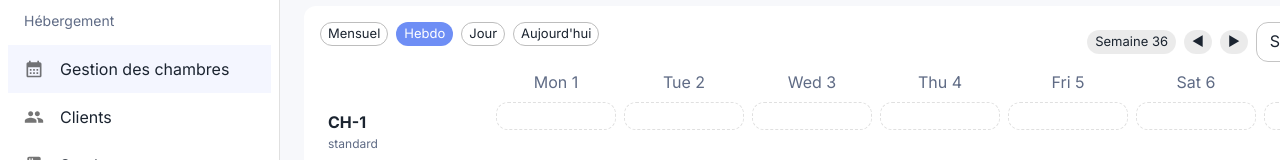
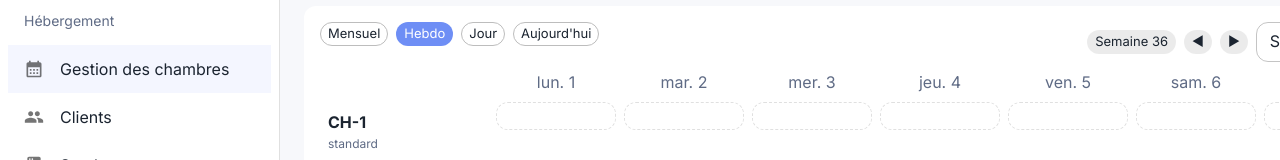
Before and after one commit to ManoaRANDRIANARISOA/NAS-1, a React (Vite) app: page /hebergement/gestion in a window 1280 px wide. Both pictures are taken after a click on the button "Hebdo". Shown: the part 140-300 px from the top of the page. Built offline with nearby package versions, Linux system fonts and the light colour scheme.

Commit message:
Apply French locale in GestionChambres and Clients pages
cgen-da06c86b9be740548c26d00a7c7694bf

```diff
--- a/client/pages/hebergement/GestionChambres.tsx
+++ b/client/pages/hebergement/GestionChambres.tsx
@@ -26,6 +26,7 @@ import {
   startOfMonth,
   startOfWeek,
 } from "date-fns";
+import { fr } from "date-fns/locale";
 import { useEffect, useState, Fragment } from "react";
 import { useLocation, useNavigate } from "react-router-dom";
 import { chambres as chambresData } from "@/services/mock";
@@ -205,7 +206,7 @@ function Calendar({
               key={d.toISOString()}
               sx={{ textAlign: "center", color: "text.secondary" }}
             >
-              {format(d, "EEE d")}
+              {format(d, "EEE d", { locale: fr })}
             </Box>
           ))}
           {rooms.map((c) => (
@@ -331,9 +332,9 @@ export default function GestionChambres() {
   }, [location, navigate]);
 
   function label() {
-    if (view === "month") return format(dateRef, "LLLL yyyy");
+    if (view === "month") return format(dateRef, "LLLL yyyy", { locale: fr });
     if (view === "week") return `Semaine ${getISOWeek(dateRef)}`;
-    return format(dateRef, "dd LLLL yyyy");
+    return format(dateRef, "dd LLLL yyyy", { locale: fr });
   }
 
   function handleNew() {
```
